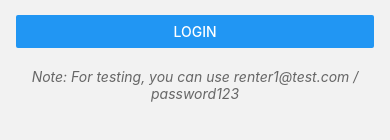
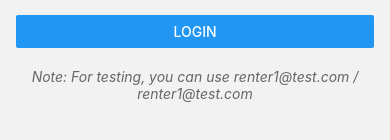
Before and after one commit to almaszahra/TuroApp_Mobile_App_Final_Project, a React Native app in the folder RenterApp/: screen /Login in a window 390 px wide. Shown: the part 526-666 px from the top of the page. Built offline with nearby package versions, Linux system fonts and the light colour scheme.

Commit message:
Chnaged the wrong test password being displayed on Login Screen

```diff
--- a/RenterApp/screens/LoginScreen.js
+++ b/RenterApp/screens/LoginScreen.js
@@ -119,7 +119,7 @@ export default function LoginScreen({ navigation }) {
       />
 
       <Text style={styles.testNote}>
-        Note: For testing, you can use renter1@test.com / password123
+        Note: For testing, you can use renter1@test.com / renter1@test.com
       </Text>
     </View>
   );
```
